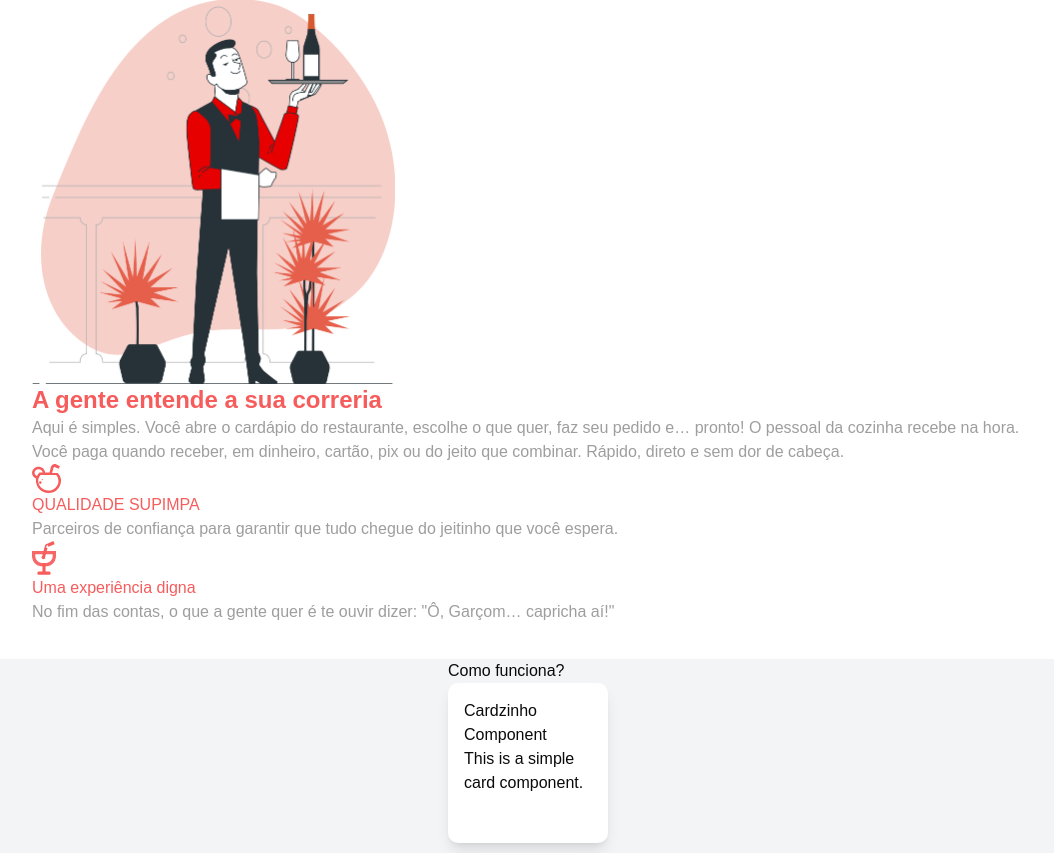
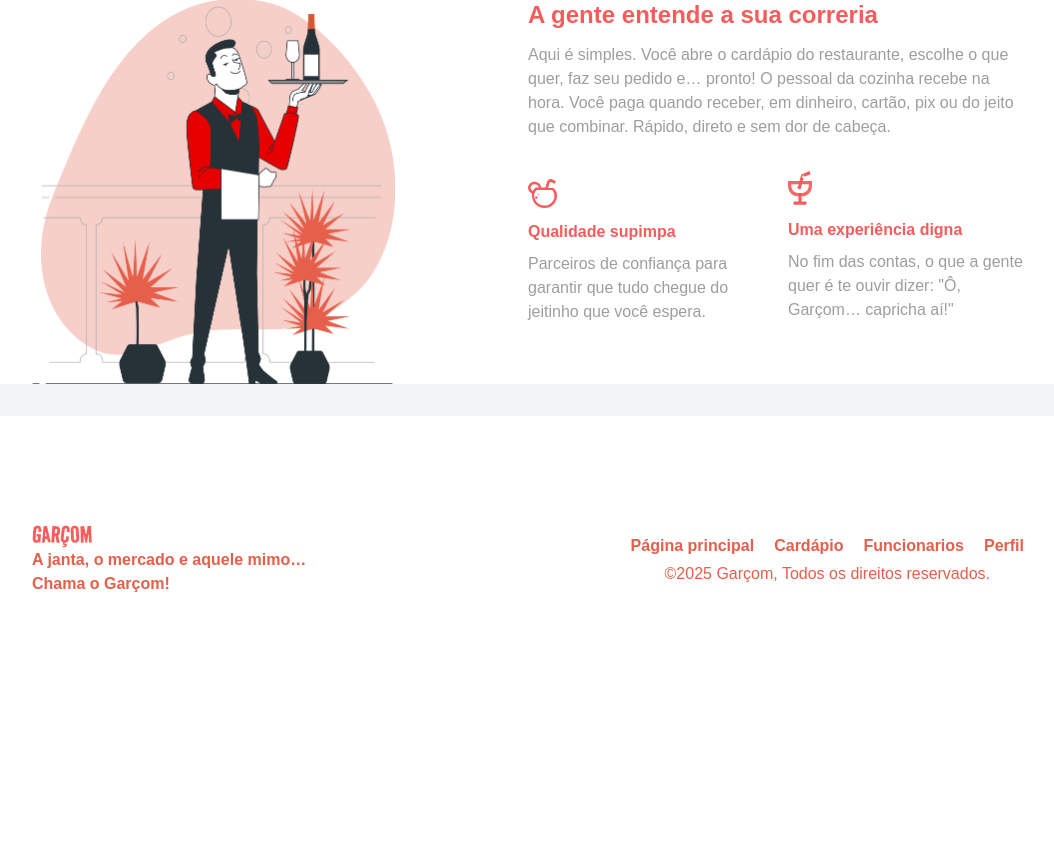
Before and after one commit to PI-InfoWeb-CNAT/garcom, a Next.js app in the folder source/garcom/: page /landing-page in a window 1280 px wide. Shown: the part 747-1600 px from the top of the page, without its empty margins (112-1166 px from the left). After the commit the page ends 1451 px from the top, so only its background shows below. Built offline with nearby package versions, Linux system fonts and the light colour scheme.

Commit message:
quaklquer coisa

```diff
--- a/source/garcom/src/app/landing-page/page.tsx
+++ b/source/garcom/src/app/landing-page/page.tsx
@@ -1,10 +1,9 @@
-import Image from 'next/image';
-import { Header } from "@/components/header"
-import { Footer } from "@/components/footer"
-import  Cardzinho  from "@/components/Cardzinho";
+import Image from "next/image";
+import { Header } from "@/components/header";
+import { Footer } from "@/components/footer";
 
 export default function LandingPage() {
-  const mainClass = "!pt-35 flex flex-col h-screen bg-white p-7 md:p-36 !pb-0";
+  const mainClass = "!pt-35 h-full bg-white p-7 md:p-36 !pb-0";
   return (
     <>
       <Header />
@@ -18,7 +17,7 @@ export default function LandingPage() {
             className="h-auto w-full object-contain"
           />
         </section>
-          <section className={mainClass + ""}>
+        <section className={mainClass + " grid grid-cols-2"}>
           <Image
             src="/garc]om2.png"
             alt="Imagem do garçom"
@@ -26,32 +25,33 @@ export default function LandingPage() {
             height={384.81}
             className="h-auto"
           />
-            <div className="grid grid-cols-1">
           <div>
-                <h2 className="font-poppins text-2xl font-semibold text-[#F65C5C]">
+            <div>
+              <h2 className="font-poppins mb-3 text-2xl font-semibold text-[#F65C5C]">
                 A gente entende a sua correria
               </h2>
-                <p className="text-[#9E9E9E]">
+              <p className="text-[#9E9E9E] mb-8">
                 Aqui é simples. Você abre o cardápio do restaurante, escolhe o
                 que quer, faz seu pedido e… pronto! O pessoal da cozinha recebe
                 na hora. Você paga quando receber, em dinheiro, cartão, pix ou
                 do jeito que combinar. Rápido, direto e sem dor de cabeça.
               </p>
             </div>
+            <div className="grid grid-cols-2 gap-6">
               <div>
                 <Image
                   src="/agua_de_coco.svg"
                   alt="Ícone da água de coco"
                   width={29}
                   height={28.98}
-                  className="h-auto"
+                  className="h-auto mb-3 mt-2 "
                 />
-                <h3 className="font-poppins text-[#F65C5C] uppercase">
+                <h3 className="font-poppins mb-2 font-semibold text-[#F65C5C]">
                   Qualidade supimpa
                 </h3>
                 <p className="text-[#9E9E9E]">
-                  Parceiros de confiança para garantir que tudo chegue do jeitinho
-                  que você espera.
+                  Parceiros de confiança para garantir que tudo chegue do
+                  jeitinho que você espera.
                 </p>
               </div>
               <div>
@@ -60,19 +60,16 @@ export default function LandingPage() {
                   alt="Ícone de taça"
                   width={24}
                   height={28.98}
-                  className=""
+                  className="h-auto mb-3"
                 />
-                <h3 className="text-[#F65C5C]">Uma experiência digna</h3>
+                <h3 className="mb-2 font-semibold text-[#F65C5C]">Uma experiência digna</h3>
                 <p className="text-[#9E9E9E]">
                   No fim das contas, o que a gente quer é te ouvir dizer: "Ô,
                   Garçom… capricha aí!"
                 </p>
               </div>
             </div>
-          </section>
-          <section>
-            <h2>Como funciona?</h2>
-            <Cardzinho />
+          </div>
         </section>
       </main>
       <Footer />
--- a/source/garcom/src/components/Cardzinho.tsx
+++ /dev/null
@@ -1,10 +0,0 @@
-const Cardzinho = () => {
-  return (
-    <div className="w-40 h-40 bg-white shadow-lg rounded-lg p-4">
-      <h2>Cardzinho Component</h2>
-      <p>This is a simple card component.</p>
-    </div>
-  );
-}
-
-export default Cardzinho;
```
Also changed, not shown: source/garcom/public/taça.svg. Lines whose indentation alone changed are shown as unchanged.
